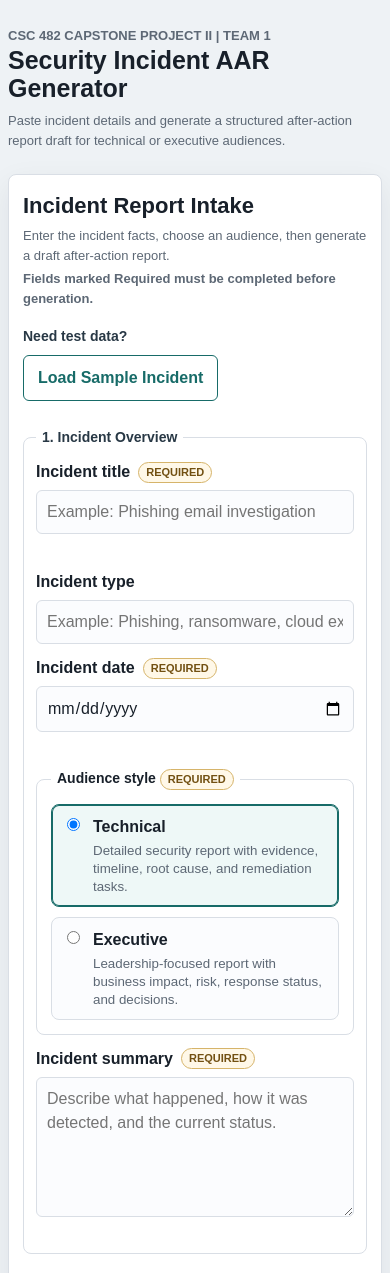
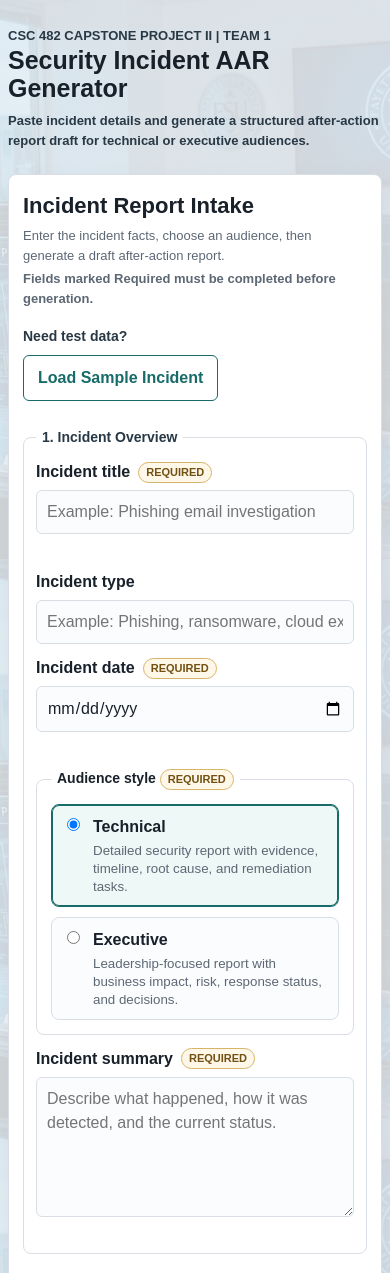
Before and after one commit to bandiwho/aar-generator-capstone, a FastAPI app: page / in a window 390 px wide. Shown: the top 1273 px of the page. Run offline with FastAPI, Linux system fonts and the light colour scheme; some libraries are stand-ins or nearby versions.

Commit message:
Polish homepage background and panel layout

```diff
--- a/aar_generator/static/styles.css
+++ b/aar_generator/static/styles.css
@@ -20,7 +20,13 @@
 
 body {
   margin: 0;
-  background: var(--bg);
+  background:
+    linear-gradient(rgba(238, 242, 245, 0.78), rgba(238, 242, 245, 0.78)),
+    url("/static/hero-banner.jpg");
+  background-attachment: fixed;
+  background-color: var(--bg);
+  background-position: center;
+  background-size: cover;
   color: var(--text);
   font-family: Arial, Helvetica, sans-serif;
   line-height: 1.5;
@@ -46,12 +52,13 @@ body {
 .intro p {
   max-width: 760px;
   margin: 0;
-  color: var(--muted);
+  color: var(--steel);
+  font-weight: 600;
 }
 
 .eyebrow {
   margin: 0 0 8px;
-  color: var(--gold);
+  color: var(--steel);
   font-size: 13px;
   font-weight: 700;
   text-transform: uppercase;
@@ -86,7 +93,58 @@ body {
   border: 1px solid var(--line);
   border-radius: 8px;
   padding: 20px;
-  box-shadow: 0 10px 30px rgba(24, 32, 42, 0.07);
+  box-shadow: 0 12px 28px rgba(24, 32, 42, 0.06);
+}
+
+.scroll-panel {
+  position: sticky;
+  top: 16px;
+  max-height: calc(100vh - 32px);
+  overflow-y: auto;
+  scrollbar-gutter: stable;
+}
+
+.panel-sticky-header {
+  position: sticky;
+  top: -20px;
+  z-index: 3;
+  display: grid;
+  grid-template-columns: minmax(0, 1fr) auto;
+  gap: 14px;
+  align-items: start;
+  margin: -4px -4px 12px;
+  border-bottom: 1px solid rgba(217, 222, 229, 0.78);
+  background: #ffffff;
+  padding: 0 0 14px;
+}
+
+.panel-scroll-controls {
+  display: flex;
+  justify-content: flex-end;
+  gap: 6px;
+  padding-top: 2px;
+}
+
+.panel-scroll-button {
+  display: inline-grid;
+  width: 34px;
+  height: 34px;
+  align-items: center;
+  justify-content: center;
+  border: 1px solid var(--line);
+  border-radius: 6px;
+  background: #ffffff;
+  color: var(--steel);
+  font-size: 17px;
+  line-height: 1;
+  padding: 0;
+}
+
+.panel-scroll-button:hover,
+.panel-scroll-button:focus-visible {
+  border-color: var(--accent);
+  background: #eef8f7;
+  color: var(--accent-dark);
 }
 
 .panel-heading {
@@ -308,8 +366,6 @@ button:disabled,
 }
 
 .output {
-  position: sticky;
-  top: 16px;
   min-height: 560px;
 }
 
@@ -569,9 +625,10 @@ button:disabled,
   gap: 10px;
   min-height: 360px;
   align-content: start;
-  border: 1px solid var(--line);
+  border: 1px solid #cfdedc;
+  border-left: 4px solid var(--accent);
   border-radius: 8px;
-  background: #fcfdff;
+  background: rgba(249, 253, 252, 0.92);
   padding: 18px;
 }
 
@@ -664,14 +721,38 @@ pre {
 }
 
 @media (max-width: 860px) {
+  body {
+    background:
+      linear-gradient(rgba(238, 242, 245, 0.84), rgba(238, 242, 245, 0.84)),
+      url("/static/hero-banner.jpg");
+    background-attachment: scroll;
+    background-position: center top;
+    background-size: cover;
+  }
+
   .workspace,
   .row,
   .audience-selector {
     grid-template-columns: 1fr;
   }
 
+  .scroll-panel,
   .output {
     position: static;
+    max-height: none;
+    overflow: visible;
+  }
+
+  .panel-scroll-controls {
+    display: none;
+  }
+
+  .panel-sticky-header {
+    position: static;
+    margin: 0;
+    border-bottom: 0;
+    background: transparent;
+    padding: 0;
   }
 
   .layout {
@@ -758,6 +839,13 @@ pre {
 }
 
 @media (max-width: 560px) {
+  body {
+    background:
+      linear-gradient(rgba(238, 242, 245, 0.88), rgba(238, 242, 245, 0.88)),
+      url("/static/hero-banner.jpg");
+    background-position: center top;
+  }
+
   .layout {
     width: min(100% - 16px, 1180px);
     padding: 14px 0 22px;
@@ -881,6 +969,7 @@ pre {
 
   .intro,
   #incident-form,
+  .panel-scroll-controls,
   .new-incident-action,
   .report-toolbar,
   .report-status,
--- a/aar_generator/templates/index.html
+++ b/aar_generator/templates/index.html
@@ -4,7 +4,7 @@
     <meta charset="utf-8">
     <meta name="viewport" content="width=device-width, initial-scale=1">
     <title>Security Incident AAR Generator</title>
-    <link rel="stylesheet" href="/static/styles.css">
+    <link rel="stylesheet" href="/static/styles.css?v=panel-polish-1">
   </head>
   <body>
     <main class="layout">
@@ -15,11 +15,17 @@
       </section>
 
       <section class="workspace">
-        <form method="post" action="/generate-form" class="panel" id="incident-form">
-          <div class="panel-heading">
-            <h2>Incident Report Intake</h2>
-            <p>Enter the incident facts, choose an audience, then generate a draft after-action report.</p>
-            <p class="required-note">Fields marked Required must be completed before generation.</p>
+        <form method="post" action="/generate-form" class="panel scroll-panel" id="incident-form">
+          <div class="panel-sticky-header">
+            <div class="panel-heading">
+              <h2>Incident Report Intake</h2>
+              <p>Enter the incident facts, choose an audience, then generate a draft after-action report.</p>
+              <p class="required-note">Fields marked Required must be completed before generation.</p>
+            </div>
+            <div class="panel-scroll-controls" aria-label="Incident intake scroll controls">
+              <button type="button" class="panel-scroll-button" data-scroll-target="incident-form" data-scroll-direction="up" aria-label="Scroll incident intake up" title="Scroll up">↑</button>
+              <button type="button" class="panel-scroll-button" data-scroll-target="incident-form" data-scroll-direction="down" aria-label="Scroll incident intake down" title="Scroll down">↓</button>
+            </div>
           </div>
           <div class="form-tools">
             <span class="form-tools-label">Need test data?</span>
@@ -131,7 +137,17 @@
           </div>
         </form>
 
-        <aside class="panel output">
+        <aside class="panel output scroll-panel" id="report-preview-panel">
+          <div class="panel-sticky-header">
+            <div class="panel-heading">
+              <h2>Report Draft Preview</h2>
+              <p>Review generated report sections, then copy or export the final draft.</p>
+            </div>
+            <div class="panel-scroll-controls" aria-label="Report preview scroll controls">
+              <button type="button" class="panel-scroll-button" data-scroll-target="report-preview-panel" data-scroll-direction="up" aria-label="Scroll report preview up" title="Scroll up">↑</button>
+              <button type="button" class="panel-scroll-button" data-scroll-target="report-preview-panel" data-scroll-direction="down" aria-label="Scroll report preview down" title="Scroll down">↓</button>
+            </div>
+          </div>
           {% if error %}
             <h2>Generation Error</h2>
             <div class="error-message" role="alert">
@@ -190,7 +206,6 @@
               <button type="button" class="back-to-top" id="back-to-report-top">Back to Top</button>
             </article>
           {% else %}
-            <h2>Report Draft Preview</h2>
             <div class="loading-state" id="loading-state" hidden aria-live="polite">
               <div class="loading-bar"></div>
               <p>Generating report draft. This may take a moment.</p>
@@ -219,6 +234,22 @@
       const loadingState = document.getElementById("loading-state");
       const emptyState = document.querySelector(".empty-state");
       const validationFields = Array.from(form.querySelectorAll("[required]"));
+      const panelScrollButtons = document.querySelectorAll("[data-scroll-target][data-scroll-direction]");
+
+      panelScrollButtons.forEach((scrollButton) => {
+        scrollButton.addEventListener("click", () => {
+          const panel = document.getElementById(scrollButton.dataset.scrollTarget);
+          if (!panel) {
+            return;
+          }
+
+          const direction = scrollButton.dataset.scrollDirection === "up" ? -1 : 1;
+          panel.scrollBy({
+            top: direction * Math.max(panel.clientHeight * 0.8, 240),
+            behavior: "smooth",
+          });
+        });
+      });
 
       function getValidationMessage(field) {
         const labelText = field.closest("label")?.querySelector(".label-row")?.firstChild?.textContent?.trim() || "This field";
```
Also changed, not shown: aar_generator/static/hero-banner.jpg (added).
